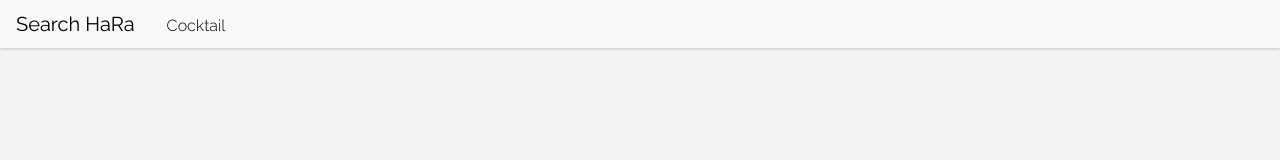
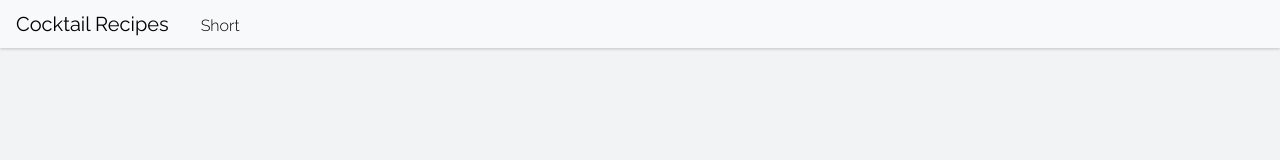
Before and after one commit to LovelyHaRa/Search-HaRa, a Next.js app: page / in a window 1280 px wide. Shown: the top 160 px of the page. Built offline with nearby package versions, Linux system fonts and the light colour scheme.

Commit message:
feat: rename project

```diff
--- a/components/Layout/Header.js
+++ b/components/Layout/Header.js
@@ -47,7 +47,7 @@ const menuStyle = css`
 const Brand = () => (
   <div css={brandStyle}>
     <Link href="/">
-      <a className="brand-logo">Search HaRa</a>
+      <a className="brand-logo">Cocktail Recipes</a>
     </Link>
   </div>
 );
@@ -56,7 +56,7 @@ const Menu = () => (
   <div css={menuStyle}>
     <Link href="/cocktail">
       <a className="menu-item">
-        <span className="menu-item-context">Cocktail</span>
+        <span className="menu-item-context">Short</span>
         <img
           className="menu-item-icon"
           src="/images/icons/cocktail.svg"
--- a/package.json
+++ b/package.json
@@ -1,5 +1,5 @@
 {
-  "name": "search-hara",
+  "name": "cocktail-recipes",
   "version": "0.2.0",
   "private": true,
   "scripts": {
```
Also changed, not shown: 1 other file (tests, documents, lock files or other folders).
